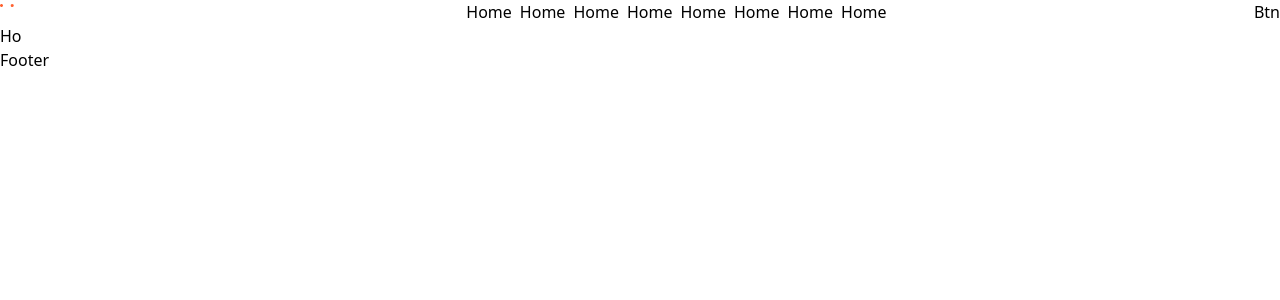
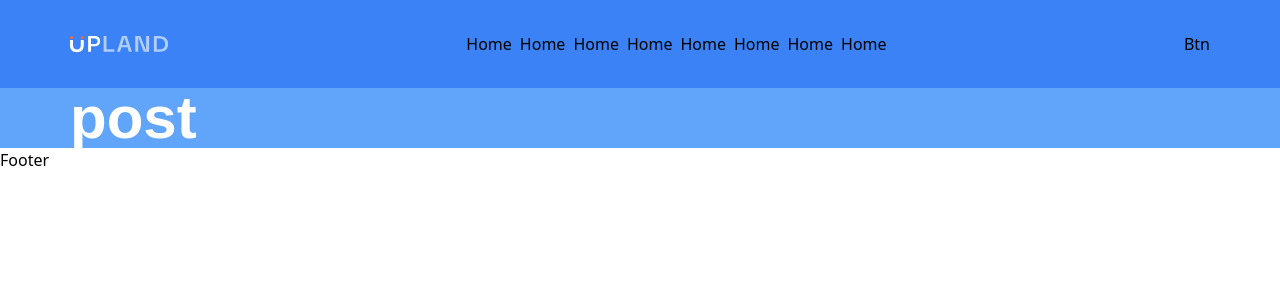
Before and after one commit to nexteraweb/upland, a Next.js app: page /post in a window 1280 px wide. Shown: the top 300 px of the page. Built offline with nearby package versions, Linux system fonts and the light colour scheme; a web font is replaced by a local one.

Commit message:
bredcumb

```diff
--- /dev/null
+++ b/app/component/layers/BredCumb.jsx
@@ -0,0 +1,11 @@
+import React from 'react'
+
+const BredCumb = () => {
+  return (
+    <div>
+        <h2 className='font-Darker font-semibold text-6xl text-white'>{window.location.pathname.split("/") [1]}</h2>
+    </div>
+  )
+}
+
+export default BredCumb
--- a/app/component/layers/Navbar.jsx
+++ b/app/component/layers/Navbar.jsx
@@ -6,11 +6,11 @@ import Container from './Container'
 
 const Navbar = () => {
     return (
-        <>
-
+        <div className=" bg-blue-500 py-8">
+            <Container>
                 <div className='flex justify-between items-center'>
                     <div className="logo">
-                    <Image src={Logo} alt='Logo'/>
+                        <Image src={Logo} alt='Logo' />
                     </div>
                     <ul className="menu flex gap-x-2 items-center">
                         <li><Link href='#'>Home</Link></li>
@@ -26,8 +26,8 @@ const Navbar = () => {
                         <Link href='#'>Btn</Link>
                     </div>
                 </div>
-
-        </>
+            </Container>
+        </div>
     )
 }
 
--- a/app/post/page.jsx
+++ b/app/post/page.jsx
@@ -3,13 +3,16 @@ import Image from 'next/image'
 // Jodi hook(Like useState, useEffect) use kora lage tahole use client taa uncomment kore dio karon default server component next js a ,,,
 import Link from 'next/link'
 import React from 'react'
+import BredCumb from '../component/layers/BredCumb'
+import a from '/public/navBackgroumd.png'
+import Container from '../component/layers/Container'
 
 const page = () => {
     return (
-        <div>
-
-         <Link href='#'>Ho</Link>
-         {/* <Image src={Logo} alt='Logo' width={100} height={100}/> */}
+        <div className='bg-blue-400'>
+            <Container>
+                <BredCumb />
+            </Container>
         </div>
     )
 }
```
Also changed, not shown: app/globals.css (line endings or trailing spaces), public/navBackgroumd.png (added), public/navBg1st.png (added). Lines whose indentation alone changed are shown as unchanged.
